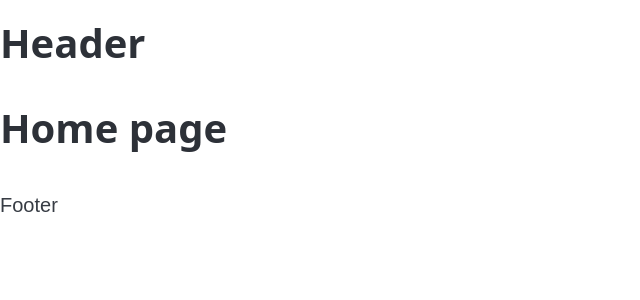
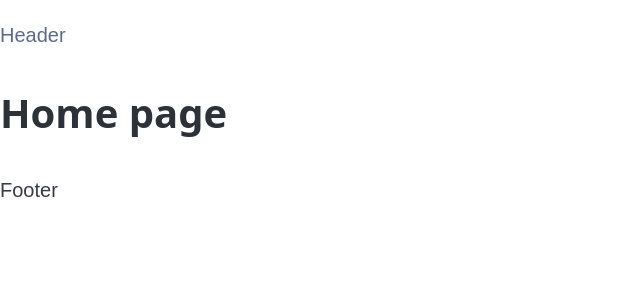
Before and after one commit to prodjohnper/octo-app, a Next.js app: page / in a window 1280 px wide. Shown: the top 300 px of the page, without its empty margins (0-640 px from the left). Built offline with nearby package versions, Linux system fonts and the light colour scheme.

Commit message:
Update - `link` implementation in header for easier acces to home page

```diff
--- a/src/components/Header.tsx
+++ b/src/components/Header.tsx
@@ -1,9 +1,13 @@
+import Link from 'next/link'
+
 const Header = () => {
   return (
     <header className="p-5">
-      <h1>Header</h1>
+      <Link href="/">
+        <p>Header</p>
+      </Link>
     </header>
-  )
+  );
 }
 
 export default Header
```
